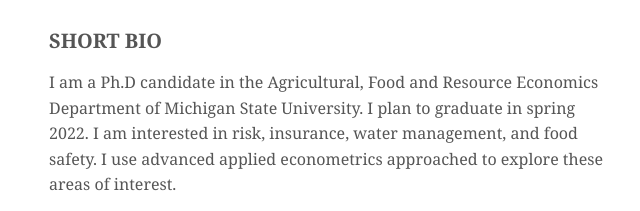
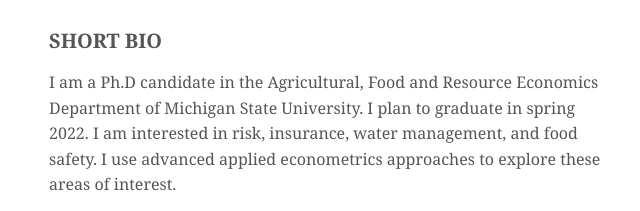
Before and after one commit to lupinafre/lupinafre.github.io, a plain HTML site: page index.html in a window 1280 px wide. Shown: the part 194-405 px from the top of the page, 511-1151 px from the left. Drawn offline with Linux system fonts and the light colour scheme.

Commit message:
“anything”

```diff
--- a/index.html
+++ b/index.html
@@ -35,7 +35,7 @@
         <!-- article 1 -->
         <article>
           <h1>Short Bio</h1>
-          <p>I am a Ph.D candidate in the Agricultural, Food and Resource Economics Department of Michigan State University. I plan to graduate in spring 2022. I am interested in risk, insurance, water management, and food safety.  I use advanced applied econometrics approached to explore these areas of interest. </p>
+          <p>I am a Ph.D candidate in the Agricultural, Food and Resource Economics Department of Michigan State University. I plan to graduate in spring 2022. I am interested in risk, insurance, water management, and food safety.  I use advanced applied econometrics approaches to explore these areas of interest. </p>
           <p>My job market paper focuses on the effect of basis risk on both extensive and intensive margin participation rates in U.S. federal crop insurance program. I also have a working paper that estimates the effect of biased premium rate setting on both margin participation rates. These two studies use non/semi-parametric approaches, Monte Carlo simulation with Gaussian Copula method and other sample selection methods. Other papers in my portfolio include efforts to estimate the economic costs of irrigation water and its effect on water sustainability in the Great Lakes region.    </p>
         </article>
       <!-- / articles -->
```
